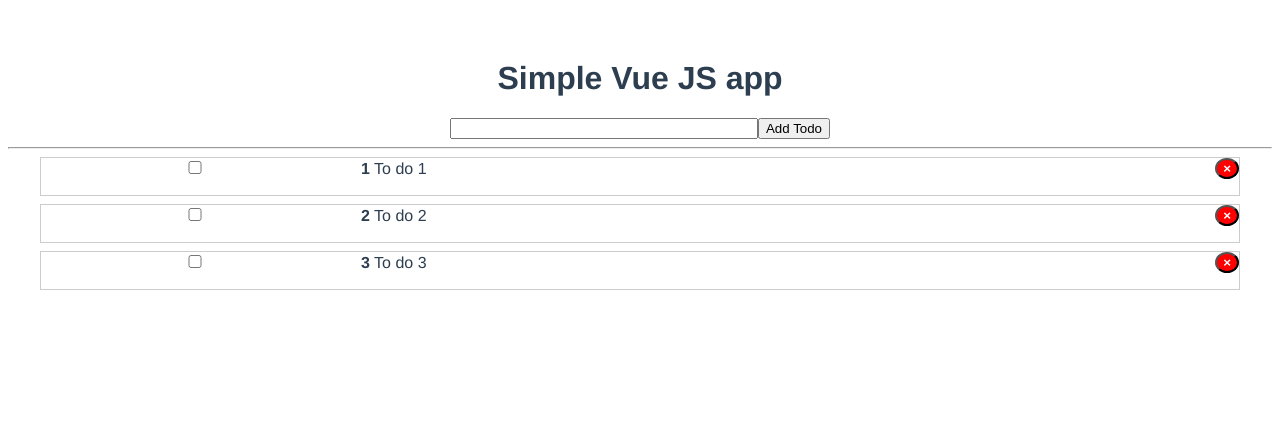
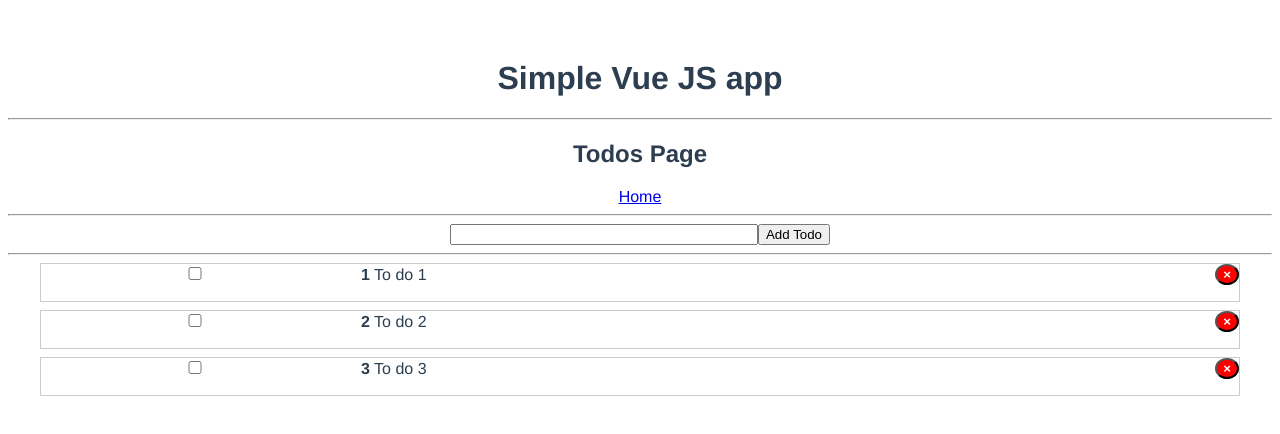
Before and after one commit to dennned/vue-js-simple-app, a Vue app: page /todos in a window 1280 px wide. Shown: the top 434 px of the page. Built offline with nearby package versions, Linux system fonts and the light colour scheme; no server answers.

Commit message:
http get request

```diff
--- a/package.json
+++ b/package.json
@@ -9,7 +9,8 @@
   },
   "dependencies": {
     "@vue/cli-plugin-babel": "4.1.1",
-    "vue": "^2.6.11"
+    "vue": "^2.6.11",
+    "vue-router": "^3.1.6"
   },
   "devDependencies": {
     "@vue/cli-plugin-eslint": "4.1.1",
--- a/src/App.vue
+++ b/src/App.vue
@@ -1,45 +1,11 @@
 <template>
   <div id="app">
     <h1>Simple Vue JS app</h1>
-    <AddTodo
-      @add-todo="addTodo"
-    />
     <hr/>
-    <TodoList
-      v-bind:todos="todos"
-      @remove-todo="removeTodo"
-    />
+
+    <router-view/>
   </div>
 </template>
-
-<script>
-import TodoList from '@/components/TodoList'
-import AddTodo from '@/components/AddTodo'
-export default {
-  name: "App",
-  data(){
-    return {
-      todos: [
-        {id:1, title:'To do 1', completed: false},
-        {id:2, title:'To do 2', completed: false},
-        {id:3, title:'To do 3', completed: false}
-      ]
-    }
-  },
-  components: {
-    TodoList,
-    AddTodo
-  },
-  methods: {
-    removeTodo(id) {
-      this.todos = this.todos.filter(t => t.id !== id)
-    },
-    addTodo(todo) {
-      this.todos.push(todo)
-    }
-  }
-};
-</script>
 
 <style>
 #app {
--- a/src/main.js
+++ b/src/main.js
@@ -1,8 +1,10 @@
 import Vue from "vue";
 import App from "./App.vue";
+import router from './router'
 
 Vue.config.productionTip = false;
 
 new Vue({
+  router,
   render: h => h(App)
 }).$mount("#app");
--- /dev/null
+++ b/src/router.js
@@ -0,0 +1,19 @@
+import Vue from 'vue'
+import Router from 'vue-router'
+import Home from '@/views/Home'
+
+Vue.use(Router)
+
+export default new Router({
+    mode: 'history',
+    routes: [
+        {
+            path:'/',
+            component: Home
+        },
+        {
+            path:'/todos',
+            component: () => import('./views/Todos.vue')
+        }
+    ]
+})
--- /dev/null
+++ b/src/views/Home.vue
@@ -0,0 +1,7 @@
+<template>
+    <div>
+        <h2>Home Page</h2>
+        <p>lorem ipsum lorem ipsum lorem ipsum lorem ipsum</p>
+        <router-link to="/todos">Todos</router-link>
+    </div>
+</template>
--- /dev/null
+++ b/src/views/Todos.vue
@@ -0,0 +1,51 @@
+<template>
+    <div>
+        <h2>Todos Page</h2>
+        <router-link to="/">Home</router-link>
+        <hr/>
+        <AddTodo
+                @add-todo="addTodo"
+        />
+        <hr/>
+        <TodoList
+                v-bind:todos="todos"
+                @remove-todo="removeTodo"
+        />
+    </div>
+</template>
+
+<script>
+    import TodoList from '@/components/TodoList'
+    import AddTodo from '@/components/AddTodo'
+    export default {
+        name: "App",
+        data(){
+            return {
+                todos: [
+                    {id:1, title:'To do 1', completed: false},
+                    {id:2, title:'To do 2', completed: false},
+                    {id:3, title:'To do 3', completed: false}
+                ]
+            }
+        },
+        components: {
+            TodoList,
+            AddTodo
+        },
+        mounted() {
+            fetch('https://jsonplaceholder.typicode.com/todos?_limit=5')
+                .then(response => response.json())
+                .then(json => {
+                    this.todos = json
+                })
+        },
+        methods: {
+            removeTodo(id) {
+                this.todos = this.todos.filter(t => t.id !== id)
+            },
+            addTodo(todo) {
+                this.todos.push(todo)
+            }
+        }
+    };
+</script>
```
